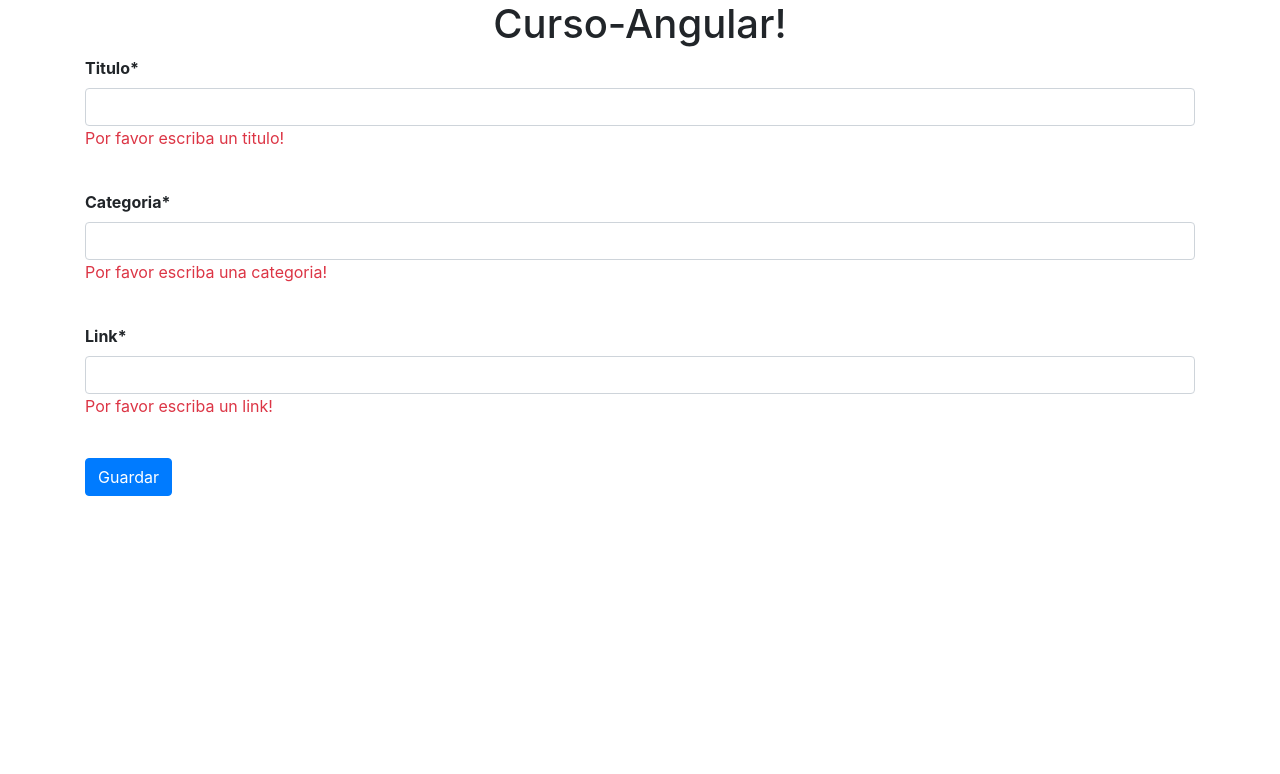
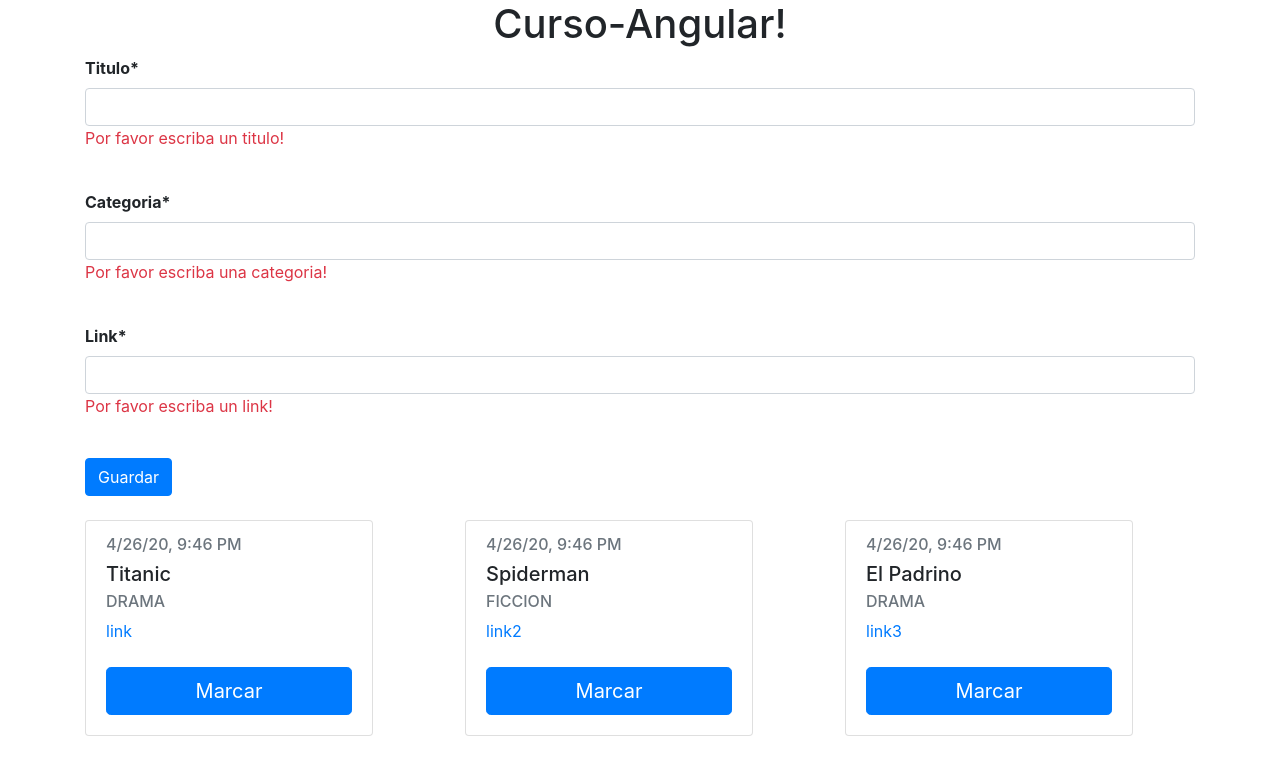
Before and after one commit to isajar/curso-angular, an Angular app: page / in a window 1280 px wide. Shown: the top 774 px of the page. Built offline with nearby package versions, Linux system fonts and the light colour scheme.

Commit message:
clase7: Agrega servicios para peliculas

```diff
--- a/src/app/main/main.component.ts
+++ b/src/app/main/main.component.ts
@@ -1,6 +1,7 @@
 // tslint:disable: quotemark
 import { Component, OnInit } from "@angular/core";
 import { Pelicula } from "../models/pelicula.model";
+import { PeliculaService } from "../services/pelicula.service";
 
 @Component({
   selector: "app-main",
@@ -15,12 +16,17 @@ export class MainComponent implements OnInit {
   mensaje: string;
   arregloPeliculas: Array<Pelicula> = [];
 
-  constructor() {}
+  constructor(private peliculasService: PeliculaService) {}
 
-  ngOnInit() {}
+  ngOnInit() {
+    this.arregloPeliculas = this.peliculasService.getAllPeliculas();
+  }
   guardar() {
-    const pelicula = new Pelicula(this.titulo, this.categoria, this.link);
-    this.arregloPeliculas.push(pelicula);
+    this.arregloPeliculas = this.peliculasService.setPelicula(
+      this.titulo,
+      this.categoria,
+      this.link
+    );
     this.resetFormulario();
   }
   resetFormulario() {
--- /dev/null
+++ b/src/app/services/pelicula.service.ts
@@ -0,0 +1,31 @@
+import { Injectable } from "@angular/core";
+import { Pelicula } from "../models/pelicula.model";
+
+@Injectable({
+  providedIn: "root",
+})
+export class PeliculaService {
+  peliculas: Pelicula[] = [];
+  constructor() {
+    this.initPeliculas();
+  }
+
+  // Inicia el arreglo con estas peliculas
+  initPeliculas() {
+    const pelicula1 = new Pelicula("Titanic", "Drama", "link");
+    const pelicula2 = new Pelicula("Spiderman", "Ficcion", "link2");
+    const pelicula3 = new Pelicula("El Padrino", "Drama", "link3");
+    this.peliculas = [pelicula1, pelicula2, pelicula3];
+  }
+
+  // Devuelve todas las peliculas
+  getAllPeliculas(): Pelicula[] {
+    return this.peliculas;
+  }
+  // Guarda una pelicula
+  setPelicula(titulo: string, categoria: string, link: string): Pelicula[] {
+    const pelicula = new Pelicula(titulo, categoria, link);
+    this.peliculas.push(pelicula);
+    return this.peliculas;
+  }
+}
```
Also changed, not shown: src/app/app.module.ts (+13 -6 lines).
